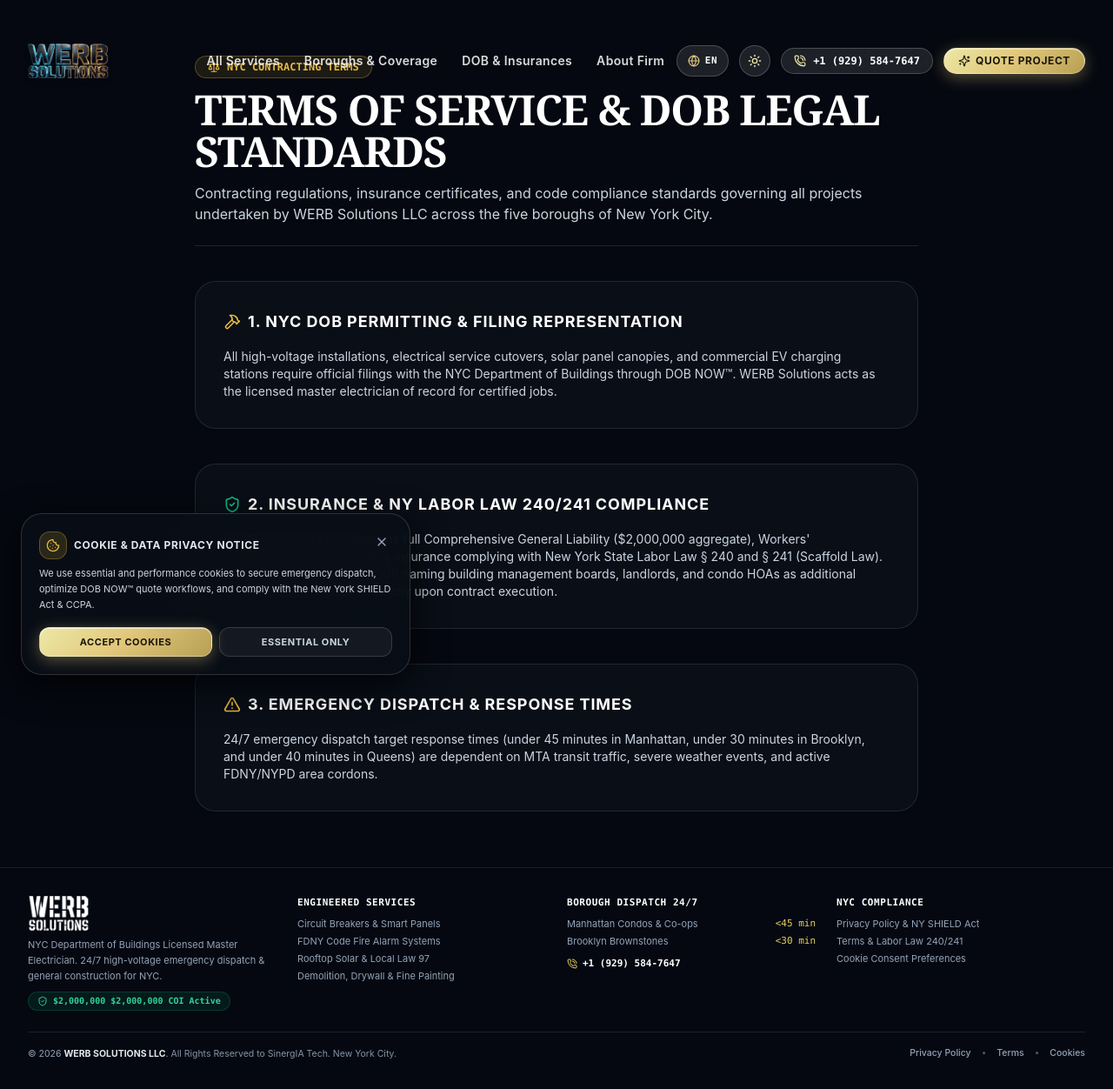
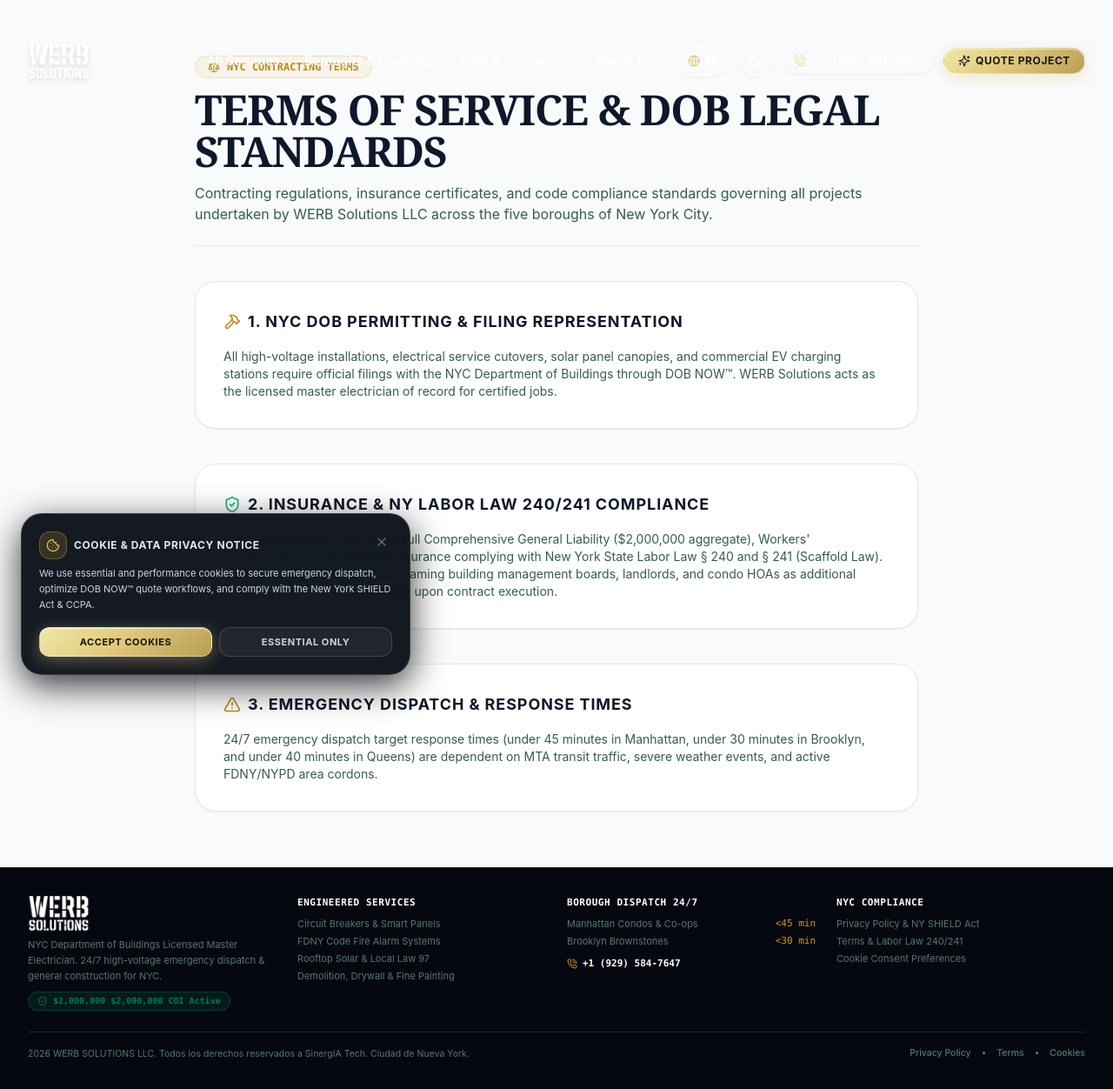
Before and after one commit to fabrilp2602-star/werb-solutions, a Next.js app: page /terms in a window 1280 px wide. Shown: the whole page at 87% size. Built offline with nearby package versions, Linux system fonts and the light colour scheme.

Commit message:
fix: unify light theme footer navbar and share logo

```diff
--- a/app/globals.css
+++ b/app/globals.css
@@ -3,7 +3,7 @@
 @tailwind utilities;
 
 :root {
-  --background: #f8fafc;
+  --background: #eef7f3;
   --foreground: #090e17;
   --card-bg: #ffffff;
   --card-border: #e2e8f0;
@@ -30,6 +30,15 @@ body {
   -webkit-font-smoothing: antialiased;
 }
 
+.light .text-slate-600 { color: #365b50; }
+.light .text-slate-500 { color: #456b5f; }
+.light .text-slate-400 { color: #56786d; }
+.light [class~="bg-slate-50/50"] { background-color: rgba(220, 244, 235, 0.62); }
+.light [class~="bg-slate-100/50"] { background-color: rgba(220, 244, 235, 0.72); }
+.light [class~="bg-slate-100/60"] { background-color: rgba(220, 244, 235, 0.82); }
+.light [class~="bg-slate-100/70"] { background-color: rgba(220, 244, 235, 0.88); }
+.light [class~="bg-white/70"] { background-color: rgba(245, 252, 249, 0.9); }
+
 /* Apple HIG Liquid Glassmorphism Tokens */
 .apple-glass {
   background: rgba(9, 14, 23, 0.65);
@@ -40,12 +49,18 @@ body {
 }
 
 .apple-glass-card {
-  background: linear-gradient(135deg, rgba(255, 255, 255, 0.05) 0%, rgba(255, 255, 255, 0.01) 100%), rgba(9, 14, 23, 0.72);
+  background: linear-gradient(135deg, rgba(255, 255, 255, 0.82) 0%, rgba(220, 244, 235, 0.72) 100%), rgba(238, 247, 243, 0.92);
   backdrop-filter: blur(28px) saturate(210%);
   -webkit-backdrop-filter: blur(28px) saturate(210%);
-  border: 1px solid rgba(255, 255, 255, 0.12);
+  border: 1px solid rgba(15, 82, 62, 0.14);
+  box-shadow: 0 12px 40px -10px rgba(15, 82, 62, 0.18), inset 0 1px 0 0 rgba(255, 255, 255, 0.8);
+  transition: all 0.35s cubic-bezier(0.16, 1, 0.3, 1);
+}
+
+.dark .apple-glass-card {
+  background: linear-gradient(135deg, rgba(255, 255, 255, 0.05) 0%, rgba(255, 255, 255, 0.01) 100%), rgba(9, 14, 23, 0.72);
+  border-color: rgba(255, 255, 255, 0.12);
   box-shadow: 0 12px 40px -10px rgba(0, 0, 0, 0.6), inset 0 1px 0 0 rgba(255, 255, 255, 0.15);
-  transition: all 0.35s cubic-bezier(0.16, 1, 0.3, 1);
 }
 
 .apple-glass-card:hover {
--- a/app/layout.tsx
+++ b/app/layout.tsx
@@ -44,7 +44,7 @@ export const metadata: Metadata = {
     description: "Class-A NYC DOB Licensed Master Electrician. Emergency dispatch <45m in Manhattan & Brooklyn, 200A panel upgrades, $2M COI.",
     images: [
       {
-        url: "https://werbsolutions.com/media/brand_logo_master_gemini.jpg",
+        url: "https://werbsolutions.com/media/legacy_logo_white.webp",
         width: 1200,
         height: 630,
         alt: "WERB Solutions NYC Licensed Master Electrician",
@@ -55,7 +55,7 @@ export const metadata: Metadata = {
     card: "summary_large_image",
     title: "WERB Solutions | NYC Licensed Master Electrician 24/7",
     description: "NYC DOB Licensed Master Electrician. Emergency dispatch <45m, 200A panel upgrades, $2M COI insurance.",
-    images: ["https://werbsolutions.com/media/brand_logo_master_gemini.jpg"],
+    images: ["https://werbsolutions.com/media/legacy_logo_white.webp"],
   },
   icons: {
     icon: "/favicon.ico",
@@ -147,14 +147,14 @@ export default function RootLayout({
   children: React.ReactNode;
 }>) {
   return (
-    <html lang="en" className="dark">
+    <html lang="en" className="light">
       <head>
         <script
           type="application/ld+json"
           dangerouslySetInnerHTML={{ __html: JSON.stringify(jsonLd) }}
         />
       </head>
-      <body className="min-h-screen bg-[#f8fafc] dark:bg-[#050810] text-[#090e17] dark:text-[#f8fafc] antialiased selection:bg-[#e6b93e]/30 selection:text-[#e6b93e]">
+      <body className="min-h-screen bg-[#eef7f3] dark:bg-[#050810] text-[#090e17] dark:text-[#f8fafc] antialiased selection:bg-[#e6b93e]/30 selection:text-[#e6b93e]">
         <SiteProvider>
           {children}
           {/* Universal Cookie & Consent Notice (USA Legal Standard) */}
--- a/app/services/page.tsx
+++ b/app/services/page.tsx
@@ -233,8 +233,8 @@ export default function ServicesPage() {
             className="object-cover opacity-35 scale-105"
           />
         </div>
-        <div className="absolute inset-0 -z-10 bg-gradient-to-t from-[#050810] via-black/85 to-black/60" />
-        <div className="absolute inset-0 -z-10 bg-radial-vignette opacity-80" />
+        <div className="absolute inset-0 -z-10 bg-gradient-to-r from-[#050810]/95 via-[#050810]/62 to-[#050810]/10" />
+        <div className="absolute inset-0 -z-10 bg-gradient-to-t from-[#050810]/55 via-transparent to-transparent" />
 
         <div className="mx-auto max-w-7xl px-4 sm:px-6 lg:px-8 text-center sm:text-left">
 
--- a/components/Footer.tsx
+++ b/components/Footer.tsx
@@ -14,7 +14,7 @@ export default function Footer() {
   const { texts, t } = useSite();
 
   return (
-    <footer className="border-t border-slate-200/80 dark:border-white/[0.08] bg-slate-100/90 dark:bg-[#050810] text-slate-600 dark:text-slate-400 text-xs pb-32 md:pb-8 pt-6 sm:pt-8 transition-colors">
+    <footer className="border-t border-white/[0.08] bg-[#050810] text-slate-400 text-xs pb-32 md:pb-8 pt-6 sm:pt-8 transition-colors">
       <div className="mx-auto max-w-7xl px-4 sm:px-6 lg:px-8">
 
         {/* Compact 4-Column Grid */}
@@ -31,7 +31,7 @@ export default function Footer() {
                 className="object-contain object-left drop-shadow-sm brightness-105"
               />
             </div>
-            <p className="text-slate-600 dark:text-slate-400 text-[11px] leading-relaxed">
+            <p className="text-slate-400 text-[11px] leading-relaxed">
               {t.footer.brandDesc}
             </p>
             <div>
@@ -44,7 +44,7 @@ export default function Footer() {
 
           {/* Col 2: Services Directory */}
           <div>
-            <h3 className="text-[11px] font-bold uppercase tracking-wider text-slate-900 dark:text-white mb-2 font-mono">
+            <h3 className="text-[11px] font-bold uppercase tracking-wider text-white mb-2 font-mono">
               {t.footer.servicesTitle}
             </h3>
             <ul className="space-y-1 text-[11px]">
@@ -73,7 +73,7 @@ export default function Footer() {
 
           {/* Col 3: Borough Coverage */}
           <div>
-            <h3 className="text-[11px] font-bold uppercase tracking-wider text-slate-900 dark:text-white mb-2 font-mono">
+            <h3 className="text-[11px] font-bold uppercase tracking-wider text-white mb-2 font-mono">
               {t.footer.dispatchTitle}
             </h3>
             <ul className="space-y-1 text-[11px]">
@@ -88,7 +88,7 @@ export default function Footer() {
               <li className="pt-1.5">
                 <a
                   href={`tel:${texts.phone.replace(/[^+\d]/g, "")}`}
-                  className="inline-flex items-center gap-1.5 text-slate-900 dark:text-white font-mono font-bold hover:text-[#c99818] dark:hover:text-[#e5d15e] transition-colors"
+                  className="inline-flex items-center gap-1.5 text-white font-mono font-bold hover:text-[#e5d15e] transition-colors"
                 >
                   <PhoneCall className="h-3 w-3 text-[#c99818] dark:text-[#e5d15e]" />
                   <span>{texts.phone}</span>
@@ -99,7 +99,7 @@ export default function Footer() {
 
           {/* Col 4: Regulatory & Legal Compliance */}
           <div>
-            <h3 className="text-[11px] font-bold uppercase tracking-wider text-slate-900 dark:text-white mb-2 font-mono">
+            <h3 className="text-[11px] font-bold uppercase tracking-wider text-white mb-2 font-mono">
               {t.footer.complianceTitle}
             </h3>
             <ul className="space-y-1 text-[11px]">
@@ -127,10 +127,9 @@ export default function Footer() {
         </div>
 
         {/* Compact Bottom Bar: Links on top on mobile, copyright below, centered and cleared from bottom bar */}
-        <div className="border-t border-slate-200/80 dark:border-white/10 pt-4 flex flex-col-reverse sm:flex-row items-center justify-between gap-3 text-center sm:text-left text-[11px] sm:text-[10.5px]">
-          <div className="leading-relaxed text-slate-500 dark:text-slate-400">
-            <span className="block sm:inline">&copy; 2026 <strong className="text-slate-800 dark:text-slate-200">WERB SOLUTIONS LLC</strong>.</span>{" "}
-            <span className="block sm:inline text-[10px] sm:text-[10.5px] text-slate-500/90 dark:text-slate-400/90">{t.footer.copyright}</span>
+        <div className="border-t border-white/10 pt-4 flex flex-col-reverse sm:flex-row items-center justify-between gap-3 text-center sm:text-left text-[11px] sm:text-[10.5px]">
+          <div className="leading-relaxed text-slate-400">
+            <span className="block sm:inline text-[10px] sm:text-[10.5px] text-slate-400">2026 WERB SOLUTIONS LLC. Todos los derechos reservados a SinergIA Tech. Ciudad de Nueva York.</span>
           </div>
           <div className="flex items-center justify-center gap-3 font-medium">
             <Link href="/privacy" className="hover:text-[#c99818] dark:hover:text-[#e5d15e] transition-colors">{t.footer.privacyLink.split("&")[0].trim()}</Link>
--- a/components/navigation/Header.tsx
+++ b/components/navigation/Header.tsx
@@ -53,7 +53,7 @@ export default function Header() {
         <Link href="/" className="flex items-center group py-0.5" aria-label="WERB Solutions NYC">
           <div className="relative h-10 w-44 sm:w-48 transition-transform duration-200 group-hover:scale-[1.02]">
             <Image
-              src="/media/logo_navbar.webp"
+              src="/media/legacy_logo_white.webp"
               alt="WERB Solutions"
               fill
               sizes="200px"
--- a/context/SiteContext.tsx
+++ b/context/SiteContext.tsx
@@ -70,7 +70,7 @@ const SiteContext = createContext<SiteContextType>({
 
 export function SiteProvider({ children }: { children: React.ReactNode }) {
   const [texts, setTexts] = useState<SiteContentTexts>(DEFAULT_TEXTS);
-  const [theme, setThemeState] = useState<"dark" | "light">("dark");
+  const [theme, setThemeState] = useState<"dark" | "light">("light");
   const [locale, setLocaleState] = useState<Locale>("en");
   const [isAuthenticated, setIsAuthenticated] = useState<boolean>(false);
   const [mounted, setMounted] = useState(false);
@@ -86,7 +86,7 @@ export function SiteProvider({ children }: { children: React.ReactNode }) {
       if (savedTheme === "light" || savedTheme === "dark") {
         setThemeState(savedTheme);
       } else {
-        setThemeState("dark");
+        setThemeState("light");
       }
 
       // Locale resolution: default strictly to English ('en')
```
